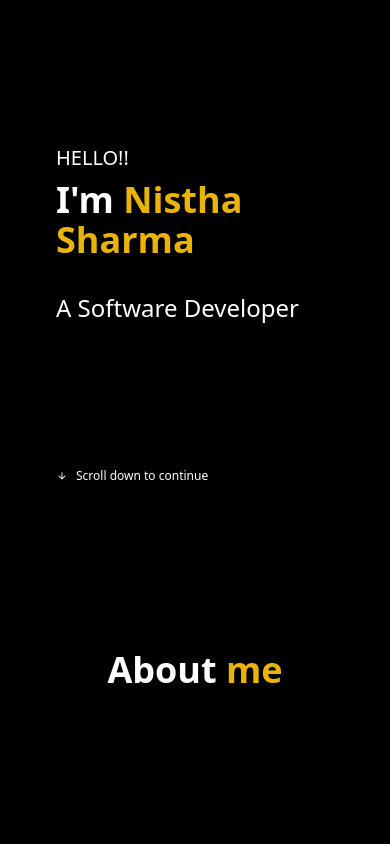
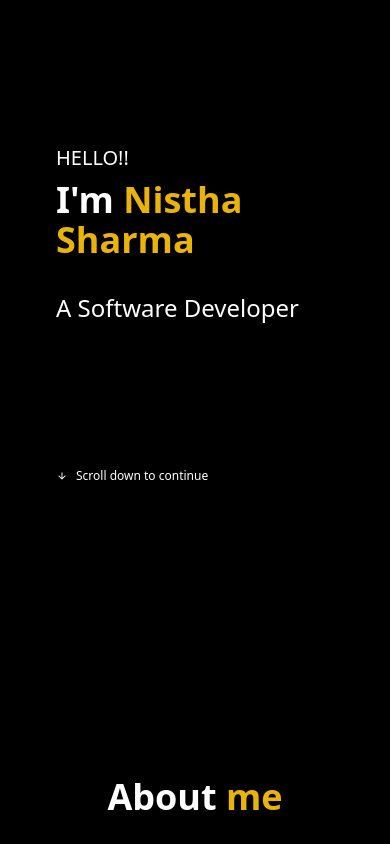
Before and after one commit to nisthaaah/Portfolio-Website, a website: page index.html in a window 390 px wide. Drawn offline with nearby package versions, Linux system fonts and the light colour scheme; files whose address does not match are found by name.

Commit message:
portfolio

```diff
--- a/index.html
+++ b/index.html
@@ -21,7 +21,7 @@
         </ul>
     </nav>
 
-    <div class="container h-3/5 sm:h-full" id="home">
+    <div class="container h-3/4 sm:h-full" id="home">
         <div class="mx-14 mt-36 mb-2 sm:mx-24">
             <h2 class="text-white text-xl sm:text-4xl">HELLO!!</h2>
         </div>
```
